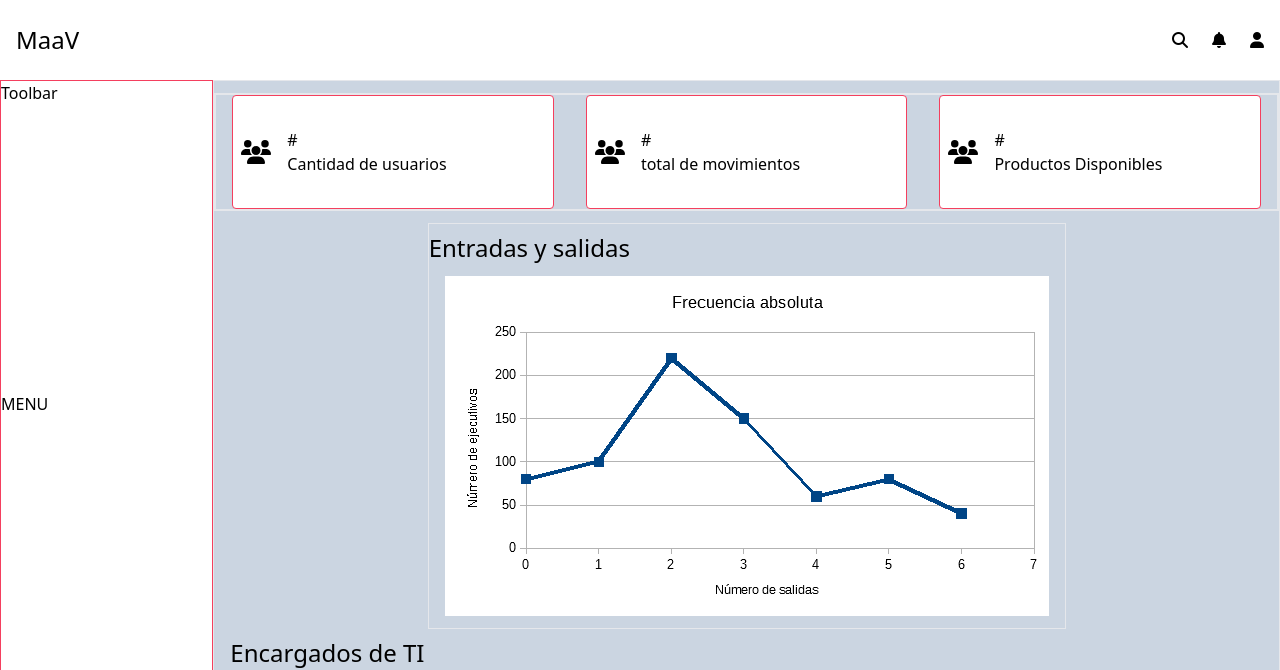
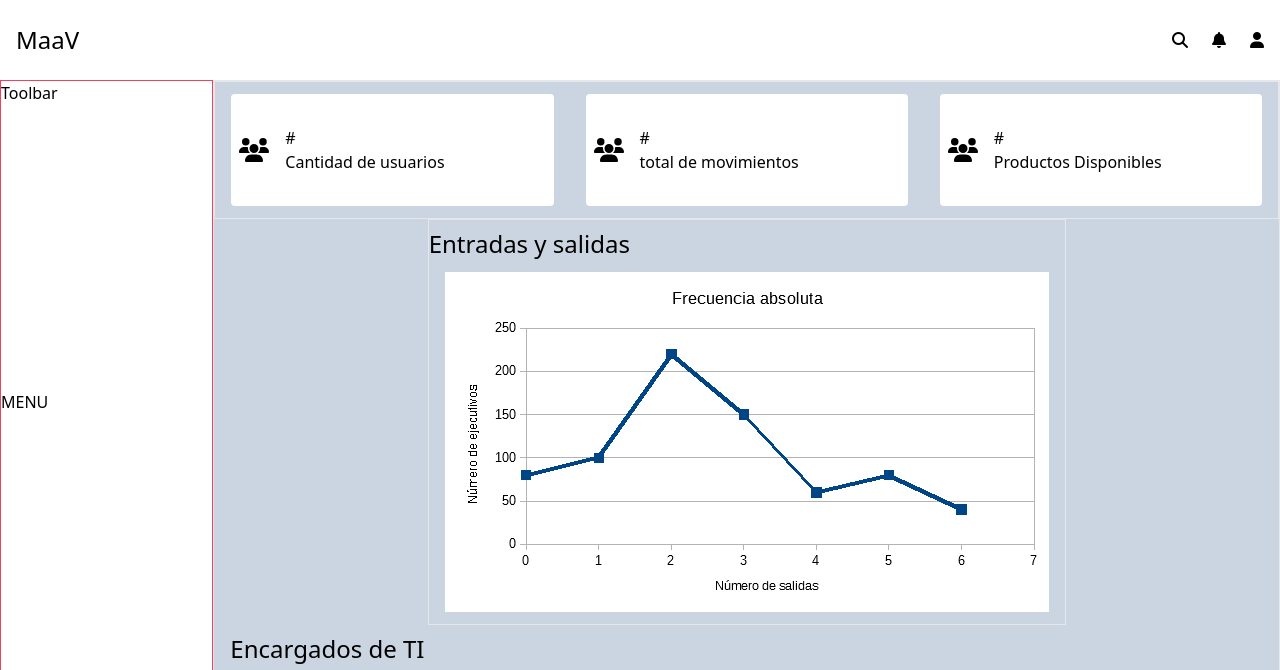
Before and after one commit to MarkArellano1997/project, a plain HTML site: page index.html in a window 1280 px wide. Shown: the top 670 px of the page. Drawn offline with nearby package versions, Linux system fonts and the light colour scheme.

Commit message:
movil terminado 1

```diff
--- a/index.html
+++ b/index.html
@@ -41,13 +41,13 @@
 
             </div>
 
-            <section class="border md:grid md:col-span-5">
+            <section class="border md:grid md:col-span-5 bg-slate-300">
 
-                <div class="grid border my-3 md:my-3">
+                <div class="grid border py-3">
 
-                    <div class=" md:flex md:grid md:grid-cols-3 border">
+                    <div class=" md:flex md:grid md:grid-cols-3">
 
-                        <div class="mx-4 my-3 border border-rose-500 bg-white rounded flex items-center gap-4 py-8 px-2 md:my-auto">
+                        <div class="mx-4 my-3 bg-white rounded flex items-center gap-4 py-8 px-2 md:my-auto">
                             <div>
                                 <img src="./assets/users-solid.svg" class="h-6" alt="">
                             </div>
@@ -57,7 +57,7 @@
                             </div>
                         </div>
 
-                        <div class="mx-4 my-3 border border-rose-500 bg-white rounded flex items-center gap-4 py-8 px-2 md:my-auto">
+                        <div class="mx-4 my-3 bg-white rounded flex items-center gap-4 py-8 px-2 md:my-auto">
                             <div>
                                 <img src="./assets/users-solid.svg" class="h-6" alt="">
                             </div>
@@ -67,7 +67,7 @@
                             </div>
                         </div>
 
-                        <div class="mx-4 my-3 border border-rose-500 bg-white rounded flex items-center gap-4 py-8 px-2 md:my-auto">
+                        <div class="mx-4 my-3 bg-white rounded flex items-center gap-4 py-8 px-2 md:my-auto">
                             <div>
                                 <img src="./assets/users-solid.svg" class="h-6" alt="">
                             </div>
```
